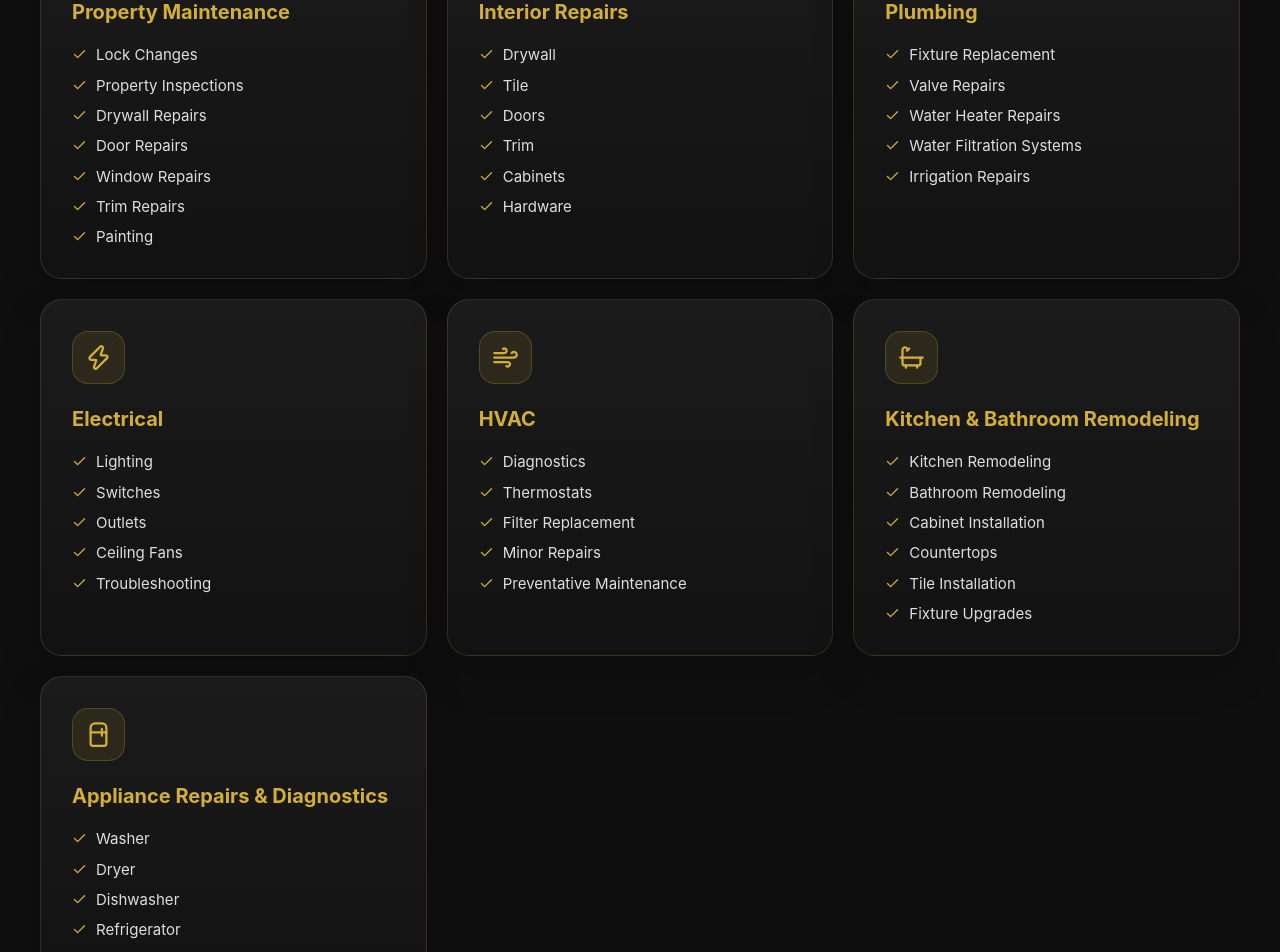
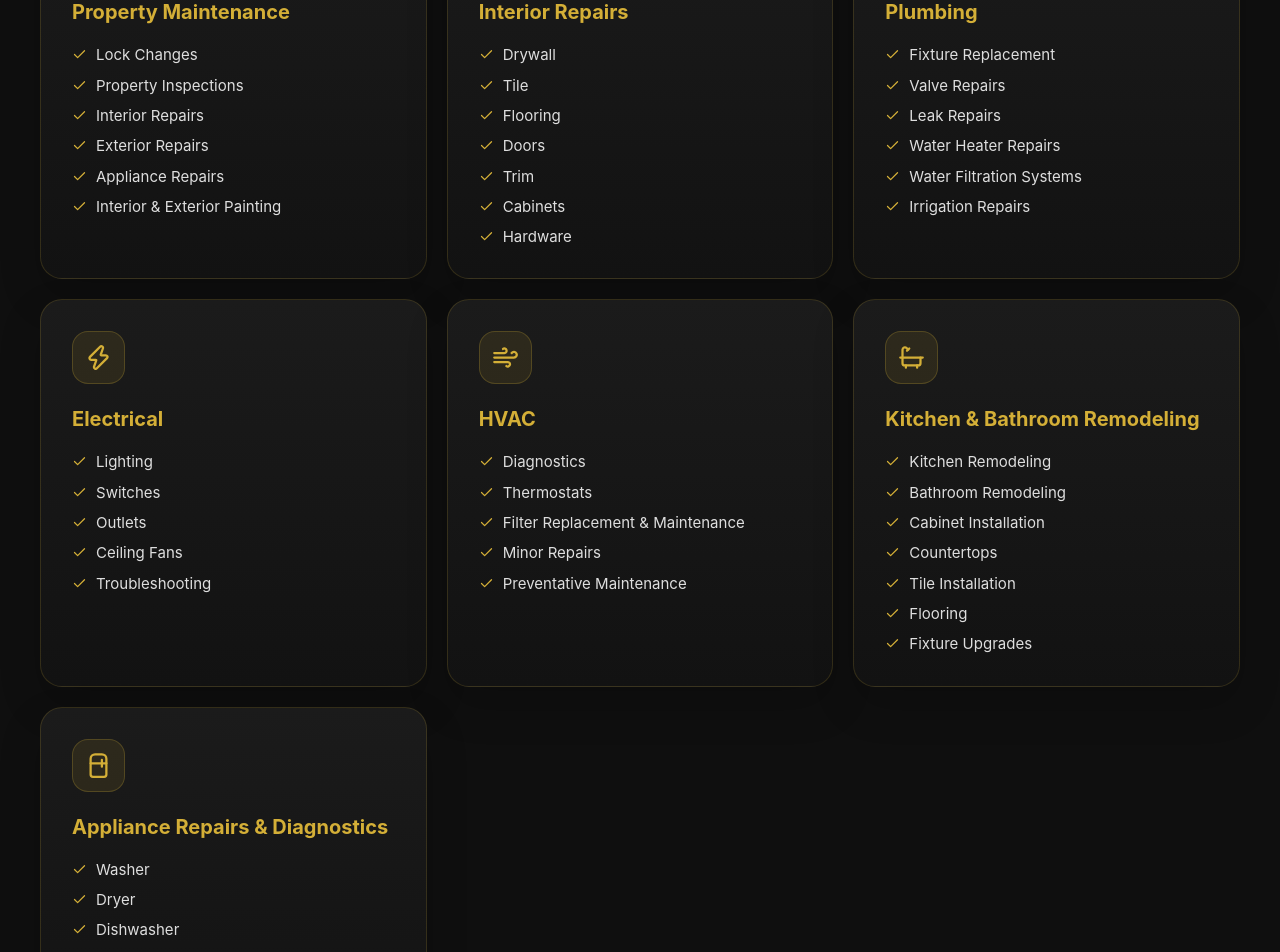
Before and after one commit to DRxCODEai/jb-tradesmen-v2, a React (Vite) app: page /residential-services in a window 1280 px wide. Shown: the part 1940-2892 px from the top of the page. Built offline with nearby package versions, Linux system fonts and the light colour scheme.

Commit message:
residentialV1.5

```diff
--- a/src/components/Residential/ResidentialServicesGrid.tsx
+++ b/src/components/Residential/ResidentialServicesGrid.tsx
@@ -14,17 +14,17 @@ const services = [
   {
     title: 'Property Maintenance',
     icon: Building2,
-    items: ['Lock Changes', 'Property Inspections', 'Drywall Repairs', 'Door Repairs', 'Window Repairs', 'Trim Repairs', 'Painting'],
+    items: ['Lock Changes', 'Property Inspections', 'Interior Repairs', 'Exterior Repairs', 'Appliance Repairs', 'Interior & Exterior Painting'],
   },
   {
     title: 'Interior Repairs',
     icon: Paintbrush,
-    items: ['Drywall', 'Tile', 'Doors', 'Trim', 'Cabinets', 'Hardware'],
+    items: ['Drywall', 'Tile', 'Flooring', 'Doors', 'Trim', 'Cabinets', 'Hardware'],
   },
   {
     title: 'Plumbing',
     icon: Droplets,
-    items: ['Fixture Replacement', 'Valve Repairs', 'Water Heater Repairs', 'Water Filtration Systems', 'Irrigation Repairs'],
+    items: ['Fixture Replacement', 'Valve Repairs', 'Leak Repairs', 'Water Heater Repairs', 'Water Filtration Systems', 'Irrigation Repairs'],
   },
   {
     title: 'Electrical',
@@ -34,17 +34,17 @@ const services = [
   {
     title: 'HVAC',
     icon: Wind,
-    items: ['Diagnostics', 'Thermostats', 'Filter Replacement', 'Minor Repairs', 'Preventative Maintenance'],
+    items: ['Diagnostics', 'Thermostats', 'Filter Replacement & Maintenance', 'Minor Repairs', 'Preventative Maintenance'],
   },
   {
     title: 'Kitchen & Bathroom Remodeling',
     icon: Bath,
-    items: ['Kitchen Remodeling', 'Bathroom Remodeling', 'Cabinet Installation', 'Countertops', 'Tile Installation', 'Fixture Upgrades'],
+    items: ['Kitchen Remodeling', 'Bathroom Remodeling', 'Cabinet Installation', 'Countertops', 'Tile Installation', 'Flooring', 'Fixture Upgrades'],
   },
   {
     title: 'Appliance Repairs & Diagnostics',
     icon: Refrigerator,
-    items: ['Washer', 'Dryer', 'Dishwasher', 'Refrigerator', 'Garbage Disposal'],
+    items: ['Washer', 'Dryer', 'Dishwasher', 'Refrigerators', 'Ranges', 'Garbage Disposal'],
   },
 ]
 
```
